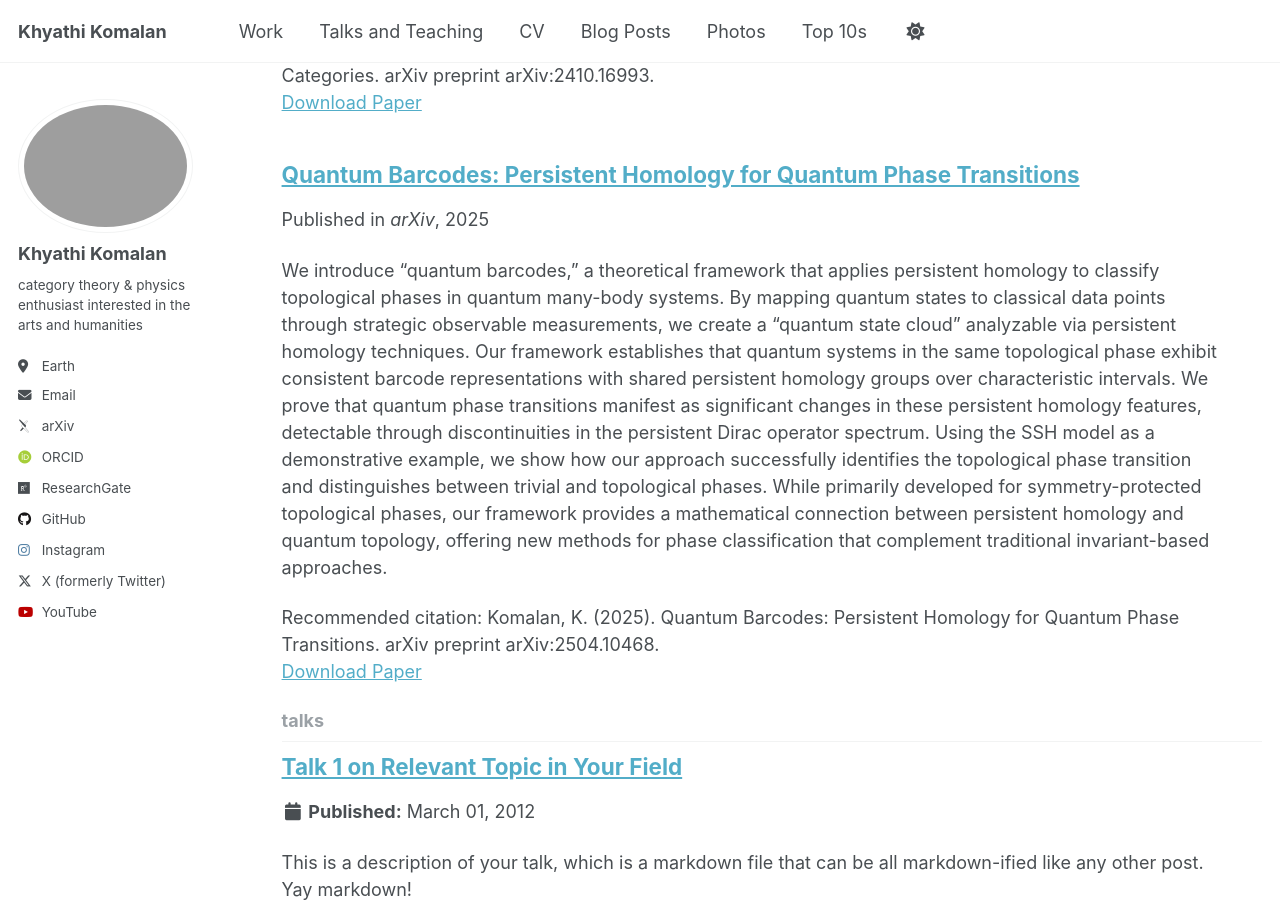
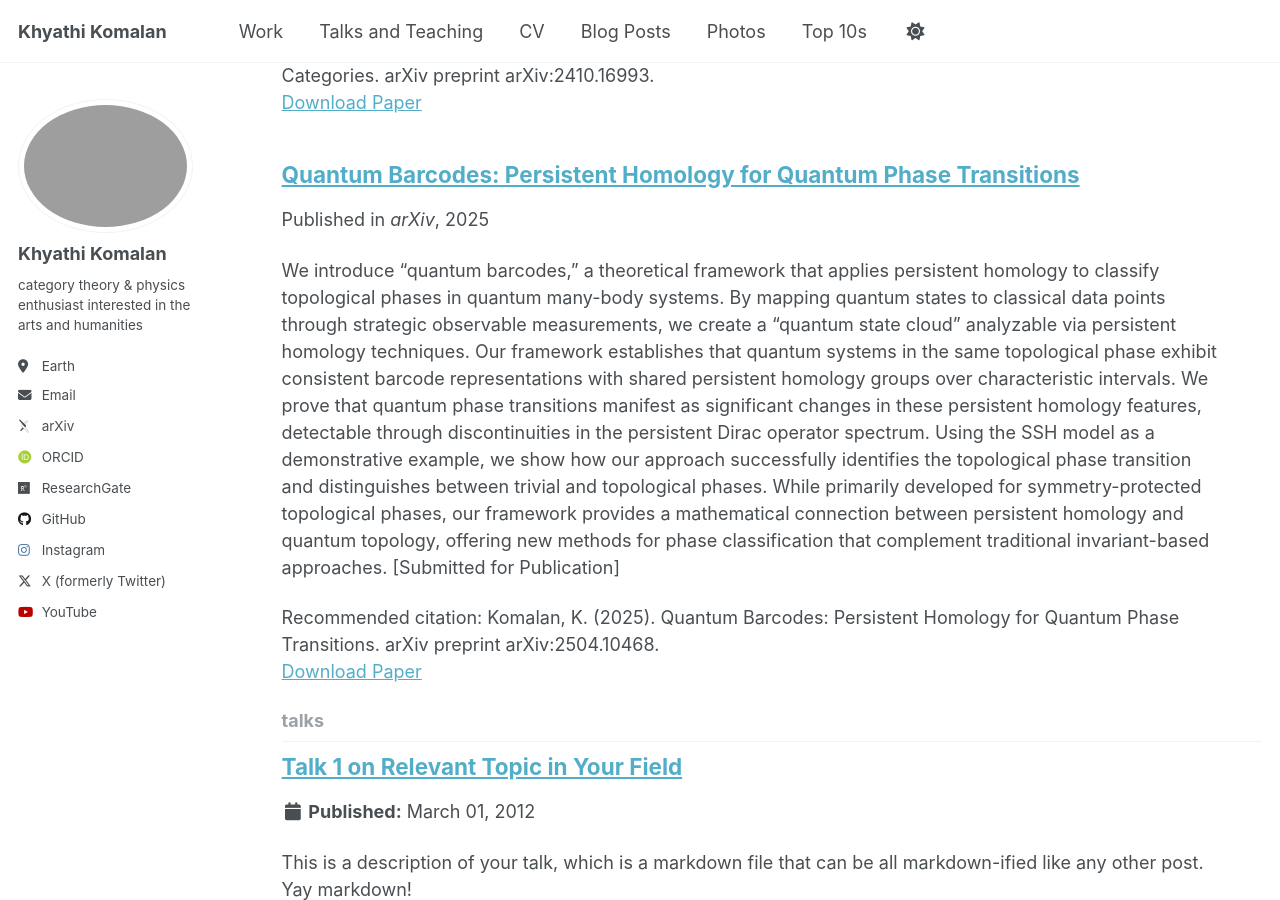
Before and after one commit to khyathikomalan/khyathikomalan.github.io, a Jekyll site: the page built from _pages/collection-archive.html, in a window 1280 px wide and 900 px high, scrolled down 1345 px. Built offline with Jekyll 4.4.1, drawn with Linux system fonts in a browser that asks for light colours; some web fonts are replaced.

Commit message:
Update 2025-04-14-paper-title-number-2.md

```diff
--- a/_publications/2025-04-14-paper-title-number-2.md
+++ b/_publications/2025-04-14-paper-title-number-2.md
@@ -1,9 +1,9 @@
 ---
 title: "Quantum Barcodes: Persistent Homology for Quantum Phase Transitions"
 collection: publications
-category: manuscripts
+category: preprints
 permalink: /publication/2025-04-14-paper-title-number-2
-excerpt: 'We introduce "quantum barcodes," a theoretical framework that applies persistent homology to classify topological phases in quantum many-body systems. By mapping quantum states to classical data points through strategic observable measurements, we create a "quantum state cloud" analyzable via persistent homology techniques. Our framework establishes that quantum systems in the same topological phase exhibit consistent barcode representations with shared persistent homology groups over characteristic intervals. We prove that quantum phase transitions manifest as significant changes in these persistent homology features, detectable through discontinuities in the persistent Dirac operator spectrum. Using the SSH model as a demonstrative example, we show how our approach successfully identifies the topological phase transition and distinguishes between trivial and topological phases. While primarily developed for symmetry-protected topological phases, our framework provides a mathematical connection between persistent homology and quantum topology, offering new methods for phase classification that complement traditional invariant-based approaches.'
+excerpt: 'We introduce "quantum barcodes," a theoretical framework that applies persistent homology to classify topological phases in quantum many-body systems. By mapping quantum states to classical data points through strategic observable measurements, we create a "quantum state cloud" analyzable via persistent homology techniques. Our framework establishes that quantum systems in the same topological phase exhibit consistent barcode representations with shared persistent homology groups over characteristic intervals. We prove that quantum phase transitions manifest as significant changes in these persistent homology features, detectable through discontinuities in the persistent Dirac operator spectrum. Using the SSH model as a demonstrative example, we show how our approach successfully identifies the topological phase transition and distinguishes between trivial and topological phases. While primarily developed for symmetry-protected topological phases, our framework provides a mathematical connection between persistent homology and quantum topology, offering new methods for phase classification that complement traditional invariant-based approaches. [Submitted for Publication]'
 date: 2025-04-14
 venue: 'arXiv'
 paperurl: 'https://arxiv.org/pdf/2504.10468'
```
